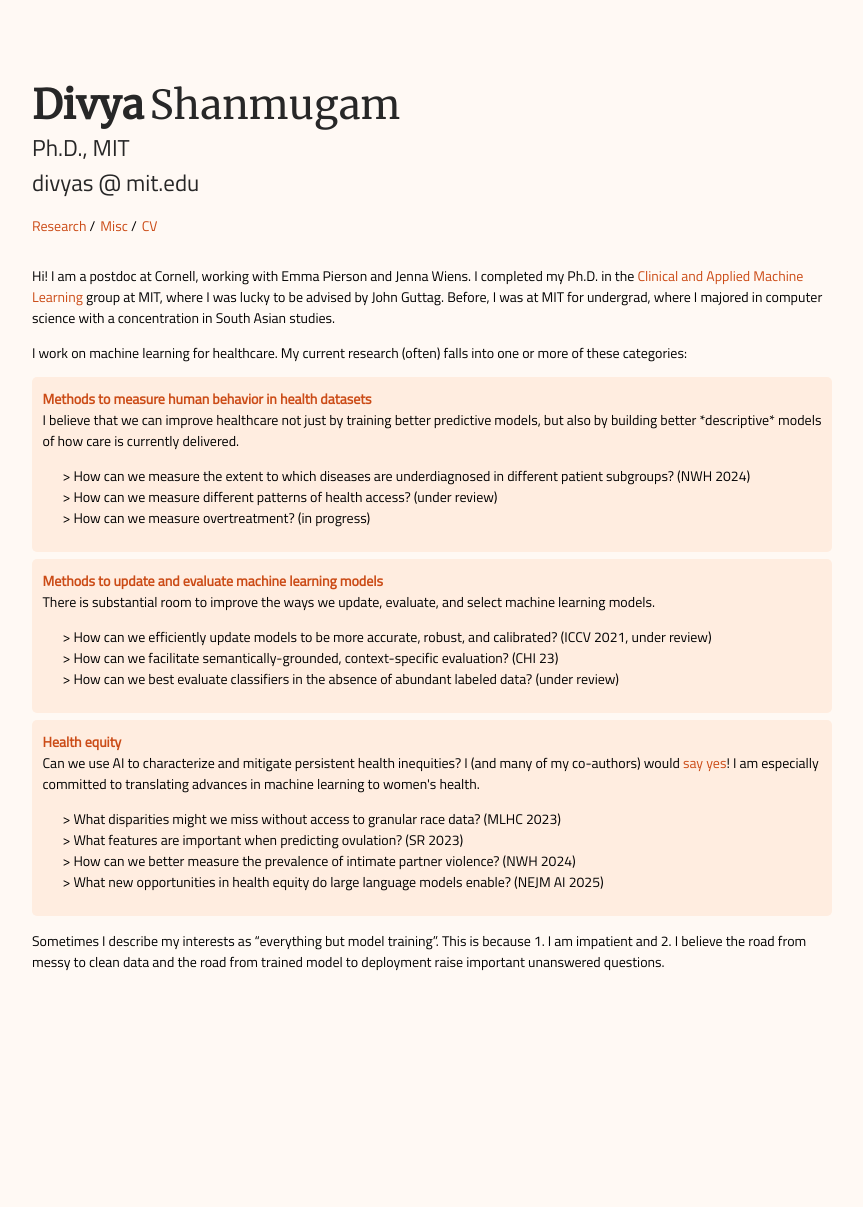
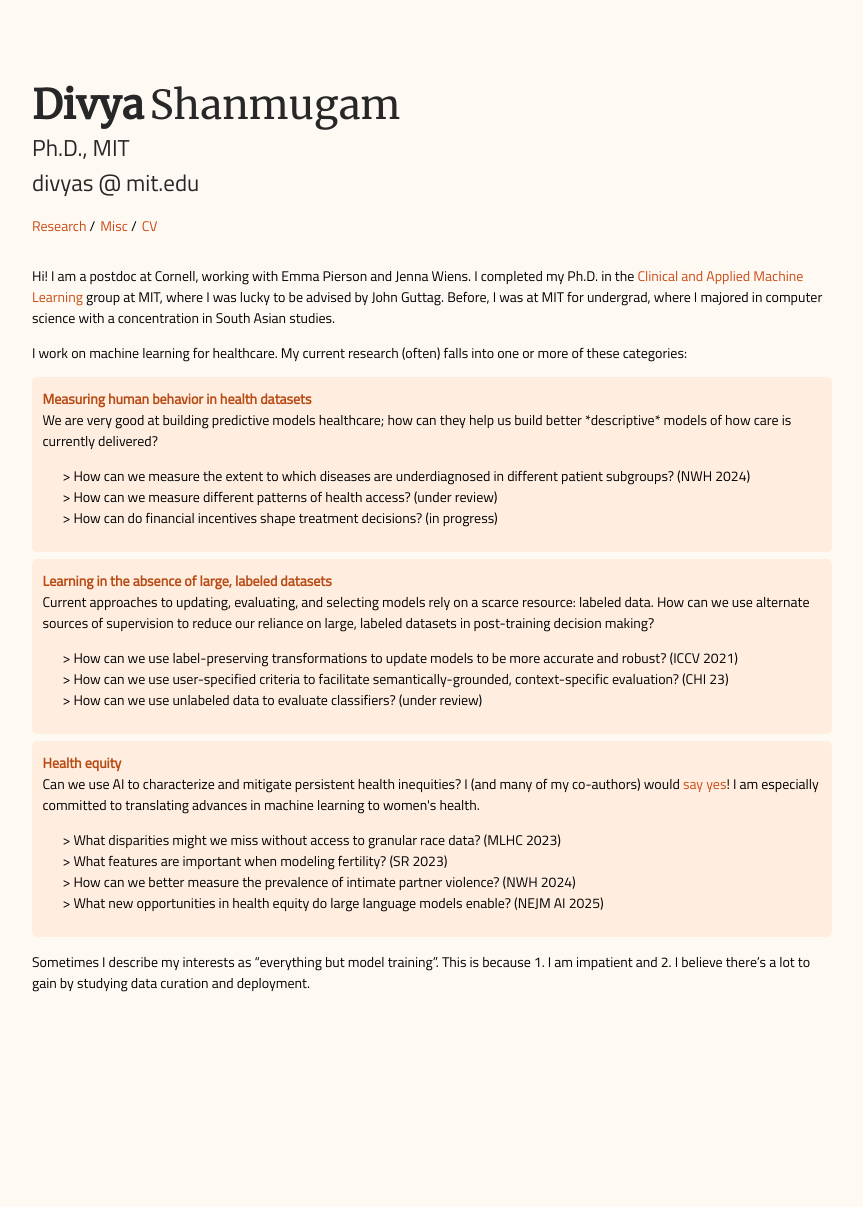
Before and after one commit to dmshanmugam/dmshanmugam.github.io, a Jekyll site: the page built from index.md, in a window 1280 px wide. Shown: the whole page, without its empty margins (208-1071 px from the left). Built offline with Jekyll 4.4.1, drawn with Linux system fonts in a browser that asks for light colours; before the commit the page ends 1186 px from its top, so only the background shows below that.

Commit message:
content changes

```diff
--- a/css/main.scss
+++ b/css/main.scss
@@ -5,6 +5,11 @@
 @font-face {
 	font-family: "titillium-regular";
 	src:url("../assets/Titillium_Web/TitilliumWeb-Regular.ttf");
+}
+
+@font-face {
+	font-family: "titillium-bold";
+	src:url("../assets/Titillium_Web/TitilliumWeb-Bold.ttf");
 }
 
 @font-face {
--- a/index.md
+++ b/index.md
@@ -8,33 +8,31 @@ I work on machine learning for healthcare. My current research (often) falls int
 
 <div style="background-color: #FFEDE0; padding: 0.75em; border-radius: 5px; border: #FFB085; margin-bottom: 0.5em; margin-top: 0em;">
 
-<span style="color: #CB4B16;"> <b> Methods to measure human behavior in health datasets </b> </span> <br>
-I believe that we can improve healthcare not just by training better predictive models, but also by building better *descriptive* models of how care is currently delivered.
-<!-- To what extent are diseases under-diagnosed?
-How do financial incentives shape treatment decisions? These are questions that machine learning methods I develop, in combination with large health datasets, can answer.  -->
+<span style="color: #B84A13;"> <b> Measuring human behavior in health datasets </b> </span> <br>
+We are very good at building predictive models healthcare; how can they help us build better *descriptive* models of how care is currently delivered?
 
 <ul>
 > How can we measure the extent to which diseases are underdiagnosed in different patient subgroups? (NWH 2024) <br>
 > How can we measure different patterns of health access? (under review) <br>
-> How can we measure overtreatment? (in progress)
+> How can do financial incentives shape treatment decisions? (in progress)
 </ul>
 </div>
 
 <div style="background-color: #FFEDE0; padding: 0.75em; border-radius: 5px; border: #FFB085; margin-bottom: 0.5em; margin-top: 0em;">
 
- <span style="color: #CB4B16;"> <b> Methods to update and evaluate machine learning models </b> </span>  <br>
+ <span style="color: #B84A13;"> <b> Learning in the absence of large, labeled datasets </b> </span>  <br>
 
-There is substantial room to improve the ways we update, evaluate, and select machine learning models.
+Current approaches to updating, evaluating, and selecting models rely on a scarce resource: labeled data. How can we use alternate sources of supervision to reduce our reliance on large, labeled datasets in post-training decision making?
 
 <ul>
-> How can we efficiently update models to be more accurate, robust, and calibrated? (ICCV 2021, under review) <br>
-> How can we facilitate semantically-grounded, context-specific evaluation? (CHI 23) <br>
-> How can we best evaluate classifiers in the absence of abundant labeled data? (under review)
+> How can we use label-preserving transformations to update models to be more accurate and robust? (ICCV 2021) <br>
+> How can we use user-specified criteria to facilitate semantically-grounded, context-specific evaluation? (CHI 23) <br>
+> How can we use unlabeled data to evaluate classifiers? (under review)
 </ul>
 </div>
 
 <div style="background-color: #FFEDE0; padding: 0.75em; border-radius: 5px; border: #FFB085; margin-bottom: 0.5em; margin-top: 0em;">
- <span style="color: #CB4B16;"> <b> Health equity </b> </span>  <br>
+ <span style="color: #B84A13;"> <b> Health equity </b> </span>  <br>
 
 Can we use AI to characterize and mitigate persistent health inequities? I (and many of my co-authors) would <a url="https://arxiv.org/abs/2312.14804"> say yes</a>!
 I am especially committed to translating advances in machine learning to women's health.
@@ -43,40 +41,10 @@ I am especially committed to translating advances in machine learning to women's
 including the scarcity of ground truth labels, and the role of predictive models in case management, particularly in the context of intimate partner violence and fertility. -->
 <ul>
 > What disparities might we miss without access to granular race data? (MLHC 2023) <br>
-> What features are important when predicting ovulation? (SR 2023) <br>
+> What features are important when modeling fertility? (SR 2023) <br>
 > How can we better measure the prevalence of intimate partner violence? (NWH 2024) <br>
 > What new opportunities in health equity do large language models enable? (NEJM AI 2025)
 </ul>
 </div>
-Sometimes I describe my interests as "everything but model training". This is because 1. I am impatient and 2. I believe the road from messy to clean data and the road from trained model to deployment raise important unanswered questions.
 
-<!-- If you are a student interested in collaborating on these topics, do reach out! -->
-
-<!-- Future:
-    EHR underdiagnosis, genetic underdiagnosis
-    -->
-
-<!-- Future:
-    Birth Control Switches
-    Birth prediction -->
-<!-- There is increased interest in reducing, reusing, and recycling machine learning models, particularly in downstream applications.  -->
-
-<!-- I also use the intersection of machine learning and healthcare as a "model organism" for the interface between practitioners and machine learning researchers.  -->
-<!-- There are fundamental questions about updating and evaluating models that challenge us today. -->
-
-
-<!-- (1) Building better *descriptive* models of how care is delivered today. To what extent are diseases under-diagnosed?
-How do financial incentives shape treatment decisions? These are questions that machine learning methods I develop, in combination with large health datasets, can answer.
-
-(2) Building better methods to update and evaluate machine learning models for context-specific tasks.
-
-(3) Using machine learning to *promote* health equity.  -->
-
-
-<!-- - How can we use test-time augmentation to update a model to be more accurate? (ICCV 2021,  ICML UDL Workshop 2023)
-- How can we use test-time augmentation to be more robust to out-of-distribution examples? (ICML UDL Workshop 2022)
-- How do we update a model to produce more reliable uncertainty estimates? (under review) -->
-
-<!-- - What are the risks of using coarse race data to evaluate clinical risk scores? (MLHC 23)
-- How can we facilitate semantically-grounded, context-specific evaluation (CHI 23)
-- How can we best evaluate classifiers in the absence of abundant labeled data? (under review) -->
+Sometimes I describe my interests as "everything but model training". This is because 1. I am impatient and 2. I believe there's a lot to gain by studying data curation and deployment.
```
